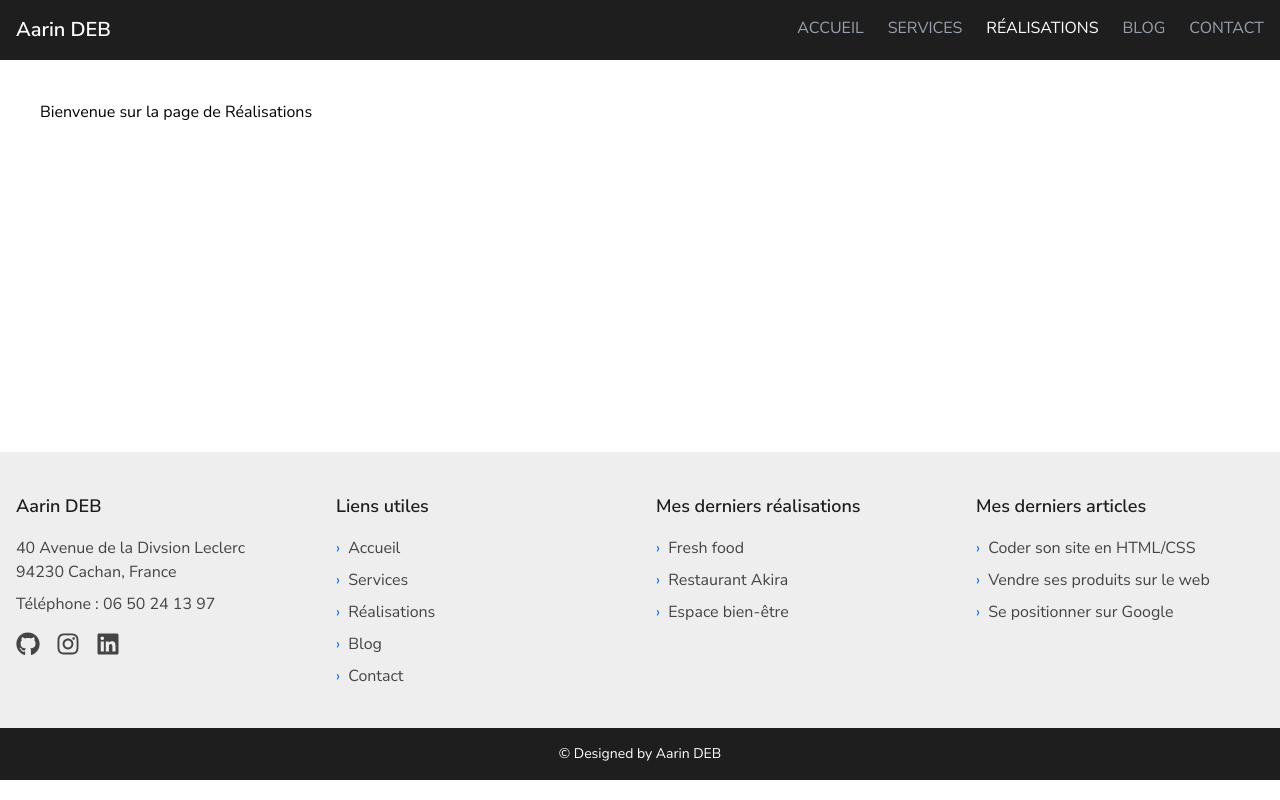
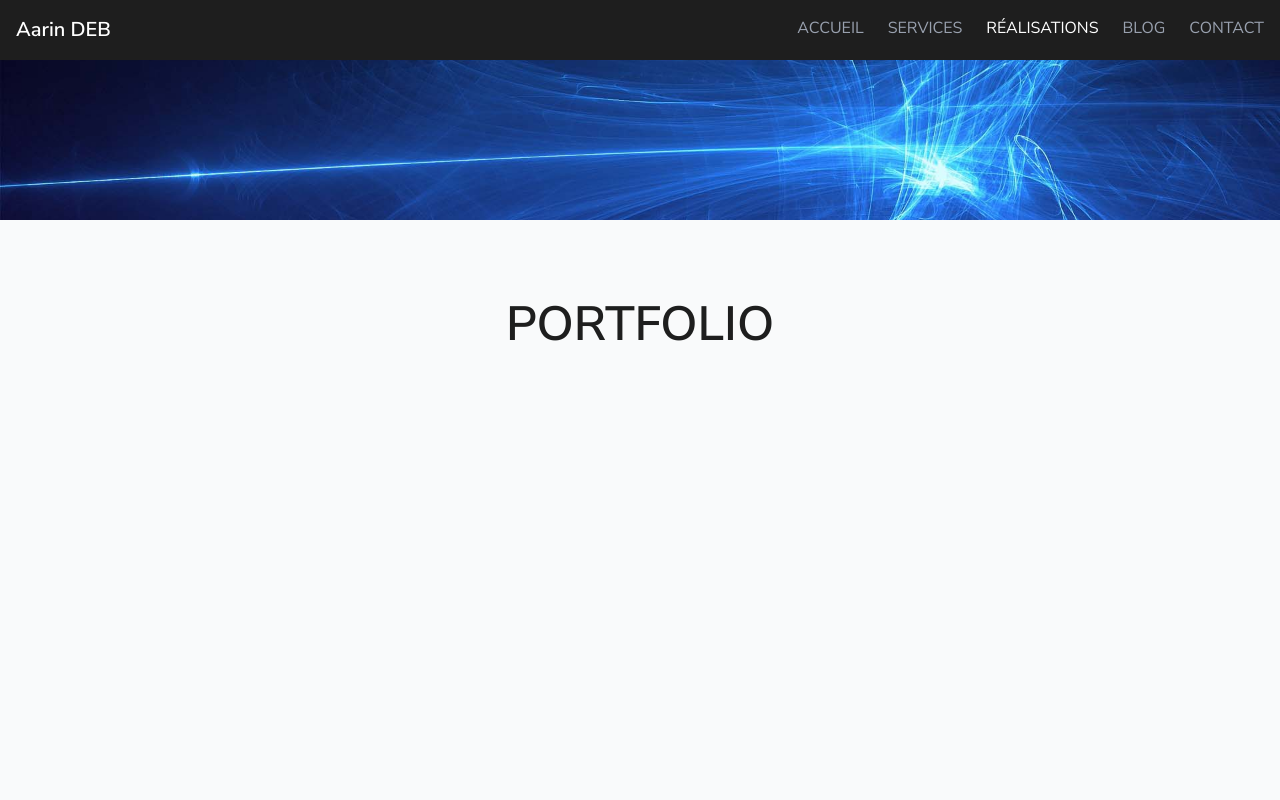
Before and after one commit to userXXIIXII/cv_react, a React (Vite) app: page /realisations in a window 1280 px wide. Shown: the top 800 px of the page. Built offline with nearby package versions, Linux system fonts and the light colour scheme.

Commit message:
Debut de la page Realisation.jsx et correction des imports d'images portfolio

```diff
--- a/src/data/useProject.js
+++ b/src/data/useProject.js
@@ -1,28 +1,28 @@
-import freshFoodImg from '../assets/fresh-food.jpg';
-import AkiraImg from '../assets/restaurant-japonais.jpg';
-import BienEtreImg from '../assets/espace-bien-etre.jpg';
+import freshFoodImg from '../assets/portfolio/fresh-food.jpg';
+import AkiraImg from '../assets/portfolio/restaurant-japonais.jpg';
+import BienEtreImg from '../assets/portfolio/espace-bien-etre.jpg';
 
 export const useProject = () => {
     const projects = [
         {
             id: 1,
-            mage: freshFoodImg,
+            image: freshFoodImg,
             title: "Fresh food",
             description: "Réalisation d'un site avec commande en ligne.",
             technology: "PHP et MySQL"
         },
         {
             id: 2,
-            mage: AkiraImg,
+            image: AkiraImg,
             title: "Restaurant Akira",
             description: "Réalisation d'un site vitrine.",
             technology: "WordPress"
         },
         {
             id: 3,
-            mage: BienEtreImg,
+            image: BienEtreImg,
             title: "Espace bien-être",
-            description: "Réalisation d'un site vitrine pour un partricien de bien-être.",
+            description: "Réalisation d'un site vitrine pour un patricien de bien-être.",
             technology: "HTML/CSS"
         }
     ];
--- a/src/pages/Realisations.jsx
+++ b/src/pages/Realisations.jsx
@@ -1,6 +1,29 @@
+import ProjectCard from "../components/ProjectCard";
+import { useProject } from '../data/useProject';
+import bannerImage from '../assets/banner.jpg';
+
 function Realisations() {
+
+    const { projects } = useProject();
+
     return (
-        <div className="p-10">Bienvenue sur la page de Réalisations</div>
+        <main className="w-full min-h-screen flex flex-col bg-gray-50">
+
+            {/* 1. La bannière */}
+            <div className="w-full h-32 md:h-40 bg-cover bg-center"
+            style={{ backgroundImage: `url(${bannerImage})`}}></div>
+
+            {/* 2. Contenu de la section Portfolio */}
+            <section className="py-20 px-6 max-w-7xl mx-auto w-full flex-grow">
+
+                {/* Titre de la section */}
+                <div className="text-center mb-16">
+                    <h2 className="text-4xl md:text-5xl font-semibold text-[#1e1e1e] mb-4">
+                        PORTFOLIO
+                    </h2>
+                </div>
+            </section>
+        </main>
     );
 }
 
```
